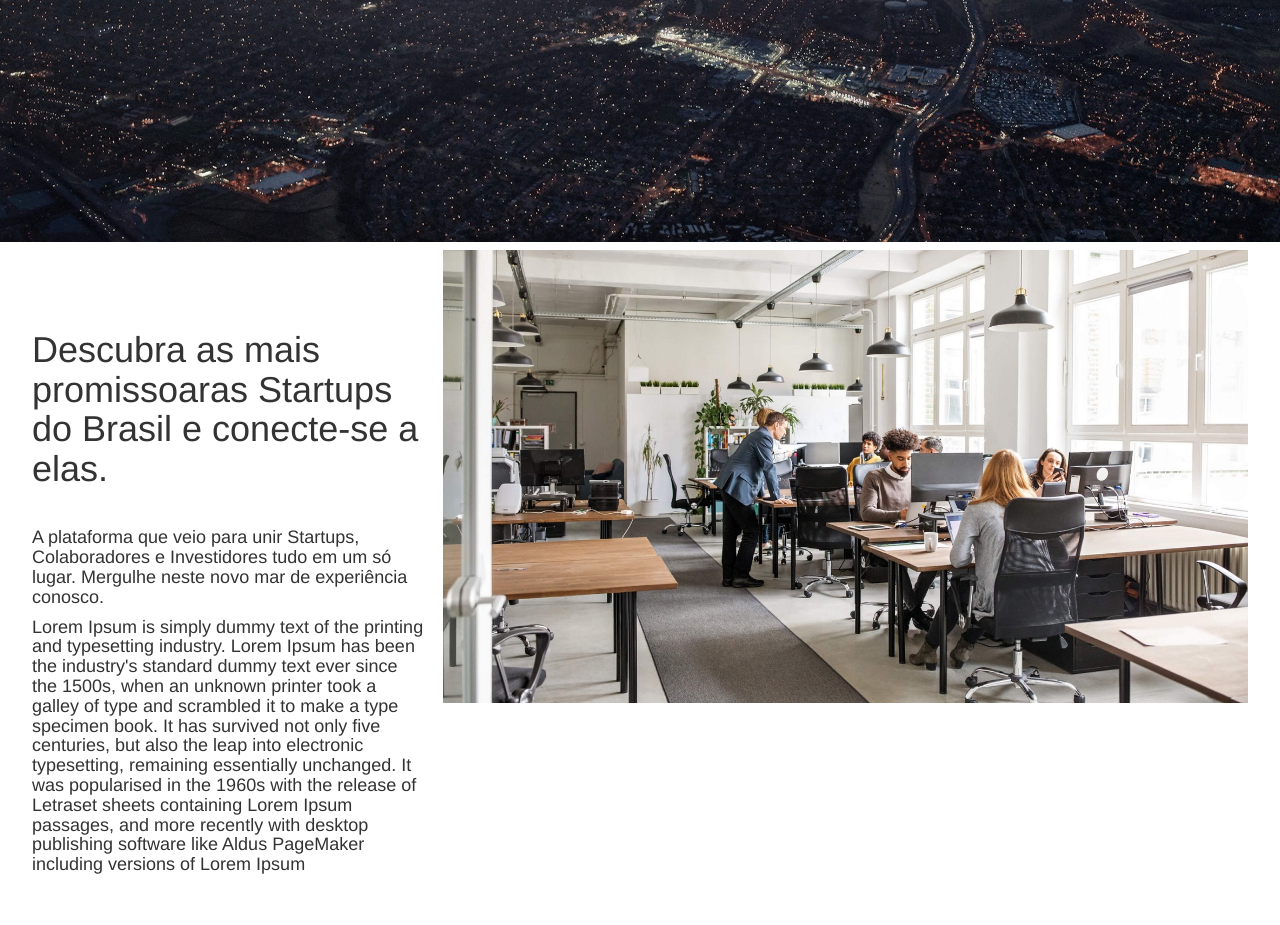
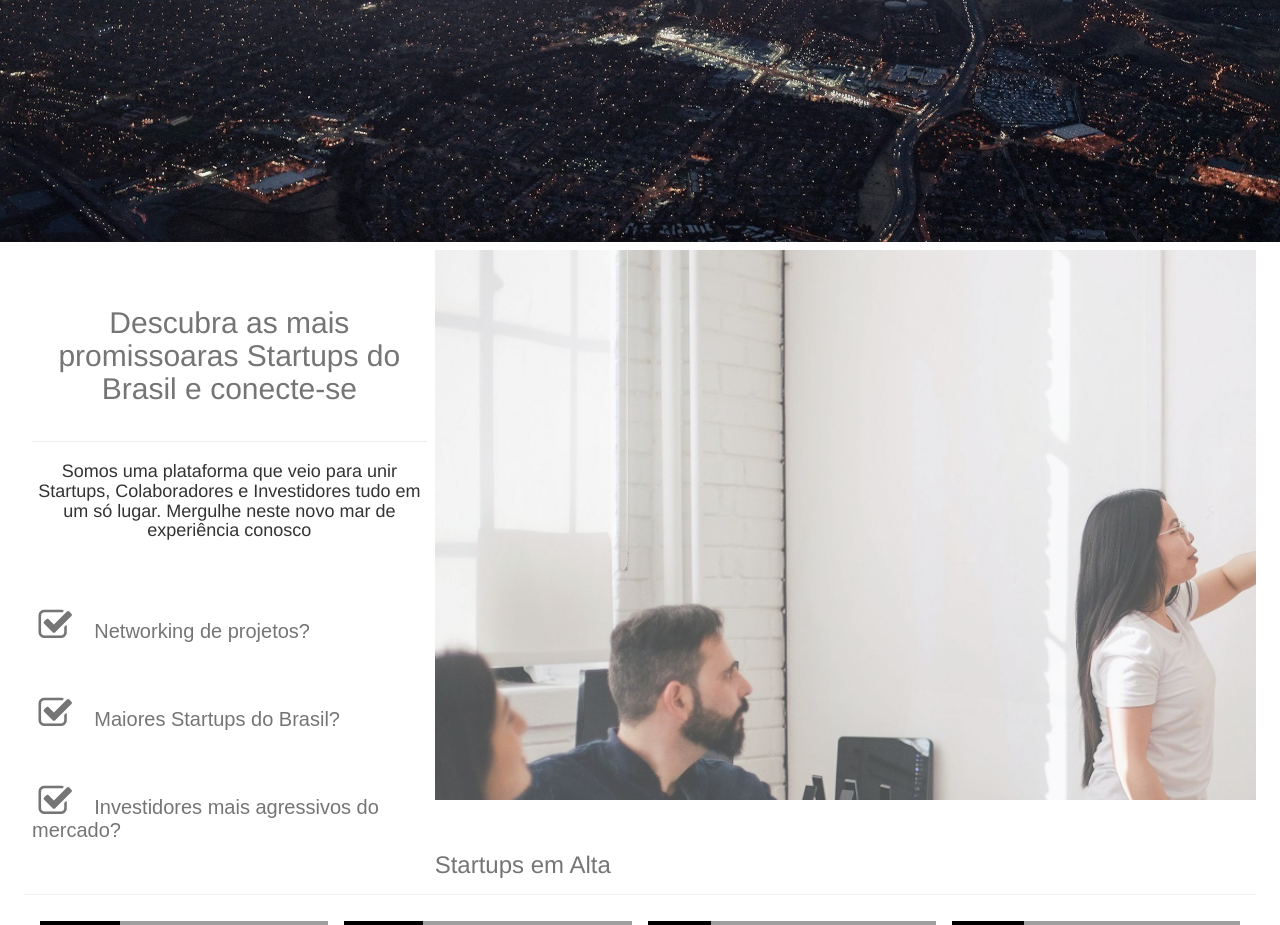
Before and after one commit to bijooj/minas-valley, a PHP site: page / in a window 1280 px wide. Shown: the part 358-1283 px from the top of the page. Run offline with PHP 8.4, Linux system fonts and the light colour scheme; grey boxes are pictures that could not be loaded.

Commit message:
Update Project

```diff
--- a/index.php
+++ b/index.php
@@ -8,6 +8,8 @@ session_start();
 <meta charset="UTF-8">
 <meta name="viewport" content="width=device-width, initial-scale=1">
 <meta name="viewport" content="width=device-width, initial-scale=1">
+<link rel="stylesheet" type="text/css" href="/src/styles/index.css">
+<link rel="stylesheet" type="text/css" href="/src/styles/carousel.css">
 <link rel="stylesheet" href="https://www.w3schools.com/w3css/4/w3.css">
 <link rel="stylesheet" href="https://fonts.googleapis.com/css?family=Raleway">
 <link rel="stylesheet" href="https://cdnjs.cloudflare.com/ajax/libs/font-awesome/4.7.0/css/font-awesome.min.css">
@@ -95,20 +97,26 @@ body, html {
 <div class="w3-content w3-padding" style="max-width:1564px">
 
     <div class="w3-row-padding" id="about">
-        <div class="w3-col l4 12"><br><br><br>
-          <h1>Descubra as mais promissoaras Startups do Brasil e conecte-se a elas.</h1><br>
-          <h4>A plataforma que veio para unir Startups, Colaboradores e Investidores tudo em um só lugar. Mergulhe neste novo mar de experiência conosco.</h4>
-          <h4>Lorem Ipsum is simply dummy text of the printing and typesetting industry. Lorem Ipsum has been the industry's standard dummy text ever since the 1500s, when an unknown printer took a galley of type and scrambled it to make a type specimen book. It has survived not only five centuries, but also the leap into electronic typesetting, remaining essentially unchanged. It was popularised in the 1960s with the release of Letraset sheets containing Lorem Ipsum passages, and more recently with desktop publishing software like Aldus PageMaker including versions of Lorem Ipsum</h4>
+        <div class="w3-col l4 12"><br>
+        <h2 class="index-tema w3-text-grey w3-padding-16">Descubra as mais promissoaras Startups do Brasil e conecte-se</h2><hr>
+          <h4 class="index-tema">Somos uma plataforma que veio para unir Startups, Colaboradores e Investidores tudo em um só lugar. Mergulhe neste novo mar de experiência conosco</h4><br>
+
+          <h2 class="index-tema-icons w3-text-grey w3-padding-16"><i class="fa fa-check-square-o fa-fw w3-margin-right w3-xxlarge"></i>Networking de projetos?</h2>
+          <h2 class="index-tema-icons w3-text-grey w3-padding-16"><i class="fa fa-check-square-o fa-fw w3-margin-right w3-xxlarge"></i>Maiores Startups do Brasil?</h2>
+          <h2 class="index-tema-icons w3-text-grey w3-padding-16"><i class="fa fa-check-square-o fa-fw w3-margin-right w3-xxlarge"></i>Investidores mais agressivos do mercado?</h2>
+
+          <!-- <h4 class="index-tema3"><br><br><br><br><br>“Todo mundo começa forte. O sucesso vem para aqueles que têm um compromisso inabalável de continuar assim até o fim. ” –  Howard Schultz, CEO do Startbucks</h4> -->
         </div>
-        <div class="w3-col l8 12">
-          <img src="img/ft1.jpg" class="w3-image" style="width:100%;">
-        </div>
-    </div>
+
+        <section class="galeria">
+            <img class="foto" src="/img/capa/Startup01Red.jpg">
+            <img class="foto" src="/img/capa/Startup02Red.jpg">
+            <img class="foto" src="/img/capa/Escritorio.jpg">
+        </section>
 
 
-  <div class="w3-container w3-padding-32" id="projects">
+  <div class="w3-text-grey w3-padding-16" id="projects">
     <h3 class="w3-border-bottom w3-border-light-grey w3-padding-16">Startups em Alta</h3>
-    <a href="https://app.netlify.com/sites/minasvalley/overview">Ver mais>>></a>
   </div>
 
   <div class="w3-row-padding">
@@ -165,7 +173,7 @@ body, html {
     </div>
   </div>
 
-  <div class="w3-container w3-padding-32" id="about">
+  <div class="w3-text-grey w3-padding-16" id="projects">
     <h3 class="w3-border-bottom w3-border-light-grey w3-padding-16">Ideias em Destaque</h3>
   </div>
 
@@ -200,7 +208,7 @@ body, html {
     </div>
   </div>
 
-  <div class="w3-container w3-padding-32" id="about">
+  <div class="w3-text-grey w3-padding-16" id="projects">
     <h3 class="w3-border-bottom w3-border-light-grey w3-padding-16">Popular entre os Investidores</h3>
   </div>
 
@@ -213,7 +221,7 @@ body, html {
       <p><button class="w3-button w3-light-grey w3-block">Saiba mais</button></p>
     </div>
     <div class="w3-col l3 m6 w3-margin-bottom">
-      <img src="img/inv/life.png" style="width:100%">
+      <img src="img/inv/lifenroll.jpg" style="width:100%">
       <h3>Life n' Roll</h3>
       <p class="w3-opacity">Startup de Ensino</p>
       <p>O primeiro ponto levantado pela Life n' Roll é que há 200 anos o ensino é o mesmo, o que leva a resultados desastrosos(40% dos alunos largam seus cursos de faculdade, por exemplo)...</p>
--- /dev/null
+++ b/src/styles/carousel.css
@@ -0,0 +1,41 @@
+*{
+    margin: 0px;
+    padding: 0px;
+}
+
+.galeria {
+    margin: auto auto;
+    width: auto;
+    height: 550px;
+    position: relative;
+    overflow: hidden;
+}
+
+.foto {
+    position: absolute;
+    opacity: 0;
+    animation: animacao 15s infinite;
+}
+
+@keyframes animacao {
+    25% {
+        opacity: 1;
+        transform: scale(1.1,1.1);
+    }
+
+    50% {
+        opacity: 0;
+    }
+}
+
+.foto:nth-child(1) {
+
+}
+
+.foto:nth-child(2) {
+    animation-delay: 5s;
+}
+
+.foto:nth-child(3) {
+    animation-delay: 10s;
+}
--- /dev/null
+++ b/src/styles/index.css
@@ -0,0 +1,13 @@
+.index-tema {
+    text-align: center;
+}
+
+.index-tema3 {
+    text-align: center;
+    font: 20px arial, sans-serif;
+}
+
+.index-tema-icons {
+    text-align: left;
+    font: 20px arial, sans-serif;
+}
```
Also changed, not shown: img/Capa/Escritorio - Copy.jpg (renamed from img/ft1.jpg), img/Capa/Escritorio.jpg (added), img/Capa/Startup01.jpg (added), img/Capa/Startup01Red.jpg (added), img/Capa/Startup02.jpg (added), img/Capa/Startup02Red.jpg (added), img/inv/life.jpg (deleted), img/inv/lifenroll.jpg (added).
